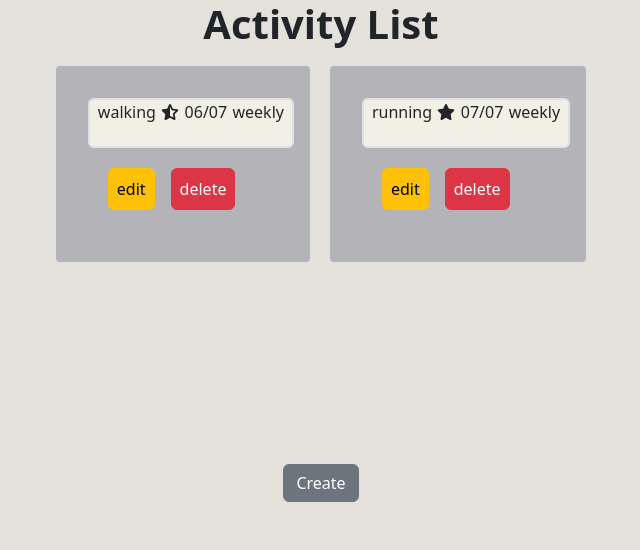
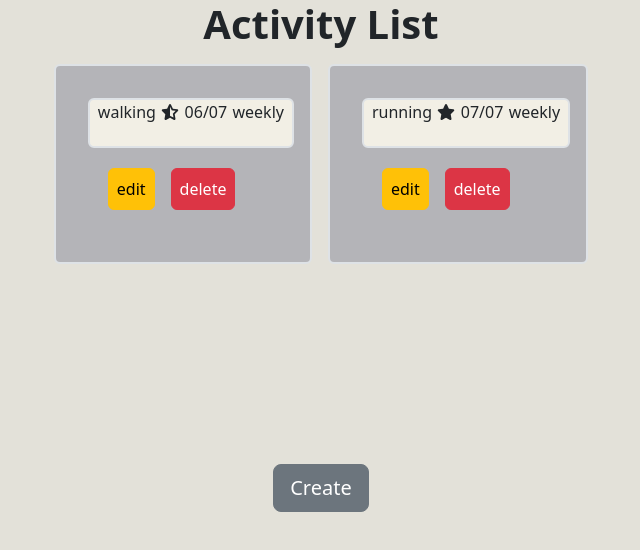
Before and after one commit to ravibarla/habit-tracker-4, a React (Create React App) app: page / in a window 1280 px wide. Shown: the top 550 px of the page, without its empty margins (319-959 px from the left). Built offline with nearby package versions, Linux system fonts and the light colour scheme.

Commit message:
removing redundant data

```diff
--- a/src/component/HabitList.js
+++ b/src/component/HabitList.js
@@ -19,7 +19,7 @@ const HabitList = (props) => {
       <button
         onClick={() => navigate("create")}
         type="button"
-        class="btn btn-secondary"
+        class="btn btn-secondary btn-lg"
       >
         Create
       </button>
```
